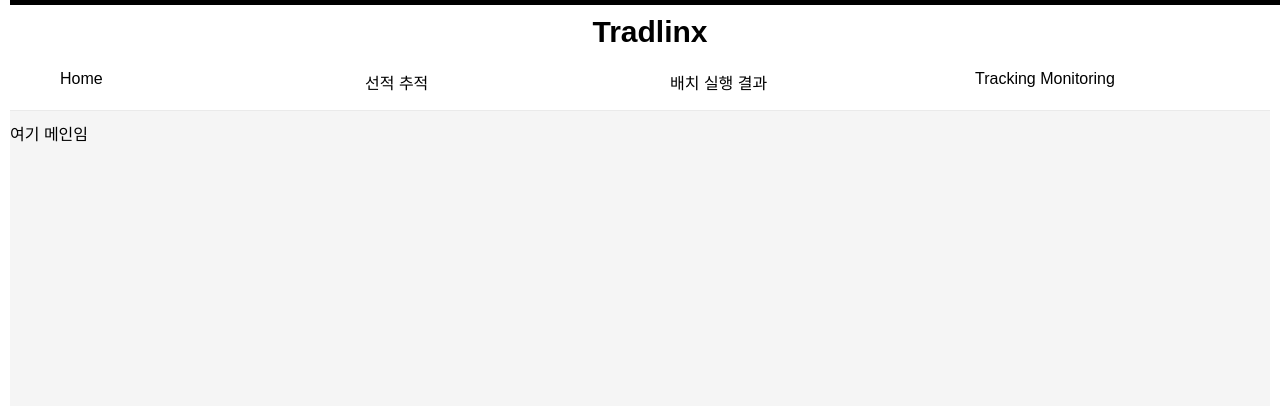
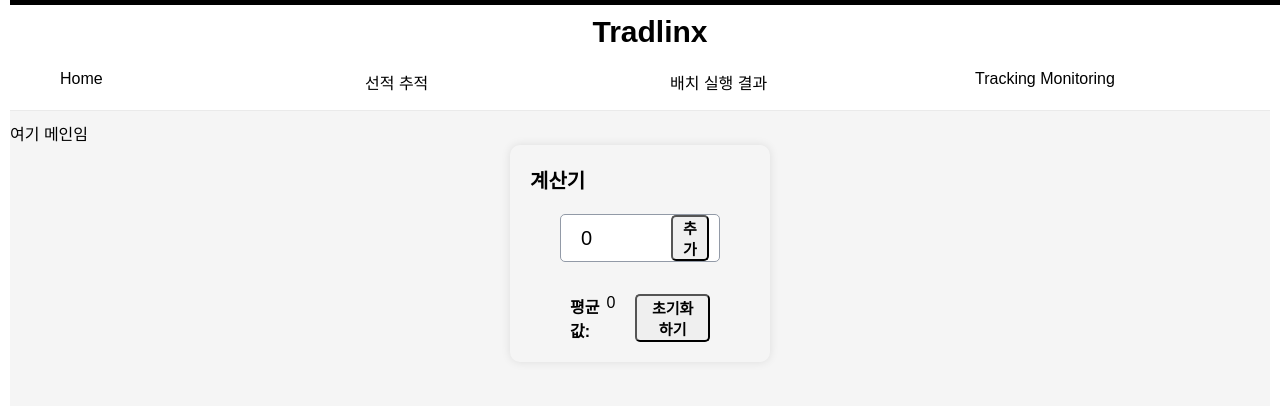
Before and after one commit to hachuu/nextjs-example, a Next.js app: page / in a window 1280 px wide. Shown: the top 406 px of the page. Built offline with nearby package versions, Linux system fonts and the light colour scheme; a web font is replaced by a local one.

Commit message:
계산기 심심해서 만들어봄..

```diff
--- /dev/null
+++ b/components/Calculator/index.tsx
@@ -0,0 +1,136 @@
+import type { NextPage } from 'next'
+import { useMemo, useState } from 'react';
+import styled from 'styled-components';
+
+
+const CalculateDiv = styled.div`
+  box-shadow: 0px 0px 10px rgba(0, 0, 0, 0.1);
+  border-radius: 10px;
+  margin: 0 500px;
+  padding: 20px;
+`;
+
+const CalculateTitle = styled.div`
+  font-size: 20px;
+  font-weight: bold;
+  margin: 0 0 20px 0;
+`;
+
+const CalculateInputDiv = styled.div`
+  border: 1px solid #929aa7;
+  margin: 0 30px 0 30px;
+  padding: 0 10px 0 10px;
+  display: flex;
+  justify-content: space-between;
+  border-radius: 5px;
+  background-color: #fff;
+  @media (max-width: 768px) {
+    margin: 0 10px 0 10px;
+    // width: 100%;
+  }
+`;
+
+const CalculateInput = styled.input`
+  width: 100%;
+  border: none;
+  font-size: 20px;
+  justify-content: space-between;
+  padding: 0 10px 0 10px;
+`;
+
+const AddButton = styled.button`
+  // background-color: #fff;
+  font-size: 15px;
+  font-weight: bold;
+  margin: 0 0 0 20px;
+  padding: 0 10px 0 10px;
+  border-radius: 5px;
+  @media (max-width: 768px) {
+    margin: 0 10px 0 10px;
+    // width: 100%;
+  }
+`;
+
+const NumberListUl = styled.ul`
+  display: flex;
+  flex-direction: column;
+  justify-content: space-between;
+  list-style:none;
+`;
+
+const NumberListLi = styled.li`
+  span {
+    font-size: 20px;
+    font-weight: bold;
+    margin: 0 0 0 20px;
+  }
+`;
+
+const CalculateAvgDiv = styled.div`
+  display: flex;
+  justify-content: space-between;
+  list-style:none;
+  margin: 0 30px 0 30px;
+  padding: 0 10px 0 10px;
+`;
+
+const ResetButton = styled.button`
+  // background-color: #fff;
+  font-size: 15px;
+  font-weight: bold;
+  margin: 0 0 0 20px;
+  padding: 0 10px 0 10px;
+  border-radius: 5px;
+  @media (max-width: 768px) {
+    margin: 0 10px 0 10px;
+    // width: 100%;
+  }
+`;
+
+const getAverage = (numbers: number[]) => {
+  if (numbers.length === 0) return 0;
+  const sum = numbers.reduce((acc, curr) => acc + curr, 0)
+  return sum / numbers.length
+}
+
+const Calculate = () => {
+
+  const [list, setList] = useState<number[]>([]);
+  const [number, setNumber] = useState(0);
+
+  const onInsert = () => {
+    if (!number) return;
+    const newList = [...list, number];
+    setList(newList);
+    setNumber(0);
+  }
+  const onReset = () => {
+    setList([]);
+    setNumber(0);
+  }
+
+  const avg = useMemo (() => getAverage(list), [list]);
+
+  return (
+    <>
+    <CalculateDiv>
+      <CalculateTitle>계산기</CalculateTitle>
+      <CalculateInputDiv>
+        <CalculateInput value={number} onChange={(e) => setNumber(+e.target.value)} type={'number'}/>
+        <AddButton onClick={onInsert}>추가</AddButton>
+      </CalculateInputDiv>
+      <NumberListUl>
+        {list.map((value, idx) => (
+          <NumberListLi key={idx}><span>{idx + 1}.</span> {value}</NumberListLi>))}
+      </NumberListUl>
+      <CalculateAvgDiv>
+        <b>평균값: </b> {avg}
+        <ResetButton onClick={onReset}>초기화하기</ResetButton>
+      </CalculateAvgDiv>
+    </CalculateDiv>
+    </>
+
+  )
+}
+
+export default Calculate
--- a/components/NavBar/index.tsx
+++ b/components/NavBar/index.tsx
@@ -54,6 +54,8 @@
     display: flex;
     flex: 1;
     margin: 10px;
+
+    font-weight: ${(props: { titleBold: boolean }) => props.titleBold ? 'bold' : 'normal'};
     a {
       border-radius: 5px;
       padding: 0 10px;
@@ -110,14 +112,17 @@
           <SubRowItemDiv></SubRowItemDiv>
           <SubRowItemRealDiv>
             <NavSubUl>
-              <NavSubLi>
-                <Link href={"/cargo-track"}><b>선적 추적</b></Link>
+              <NavSubLi titleBold={true}>
+                <Link href={"/cargo-track"}>선적 추적</Link>
               </NavSubLi>
-              <NavSubLi>
+              <NavSubLi titleBold={false}>
                 <Link href={"/cargo-track/finder"}>조회</Link>
               </NavSubLi>
-              <NavSubLi>
+              <NavSubLi titleBold={false}>
                 <Link href={"/cargo-track/collect-management"}>수집</Link>
+              </NavSubLi>
+              <NavSubLi titleBold={false}>
+                <Link href={"/cargo-track/"}>데이터 처리 결과</Link>
               </NavSubLi>
             </NavSubUl>
           </SubRowItemRealDiv>
--- a/pages/index.tsx
+++ b/pages/index.tsx
@@ -1,8 +1,13 @@
-import type { NextPage } from 'next'
+import Calculate from 'components/Calculator'
+import { NextPage } from 'next'
 
 const Home: NextPage = () => {
+
+
+
   return (
-    <>여기 메인임</>
+    <><>여기 메인임</>
+    <Calculate></Calculate></>
   )
 }
 
```
